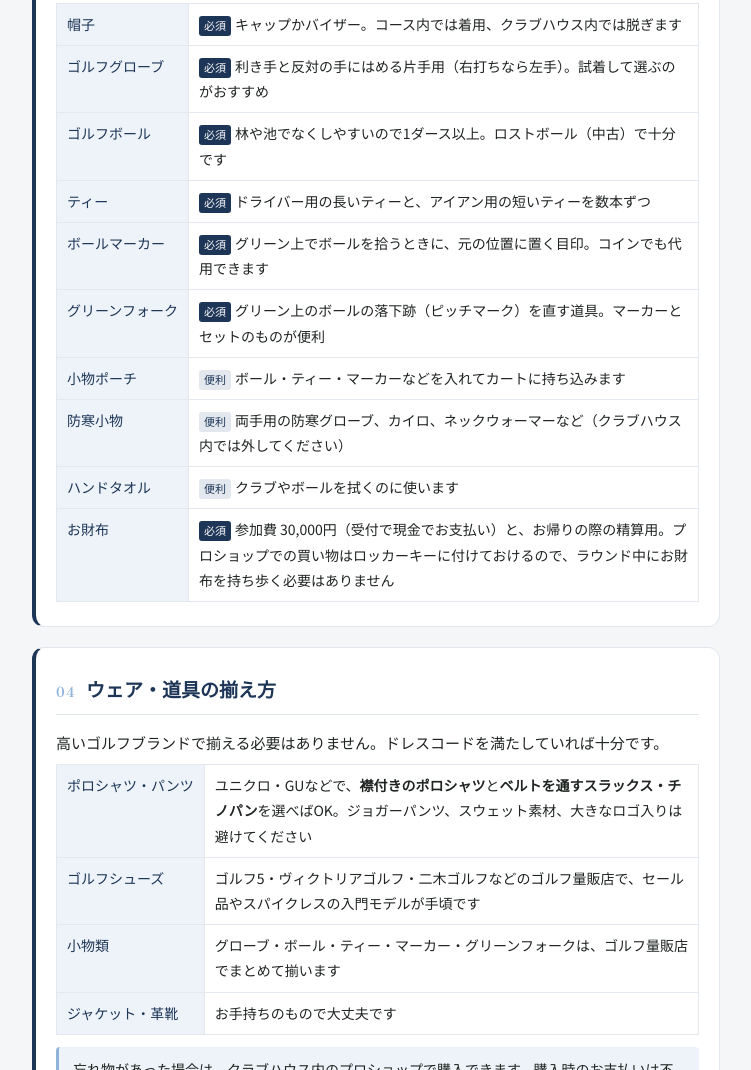
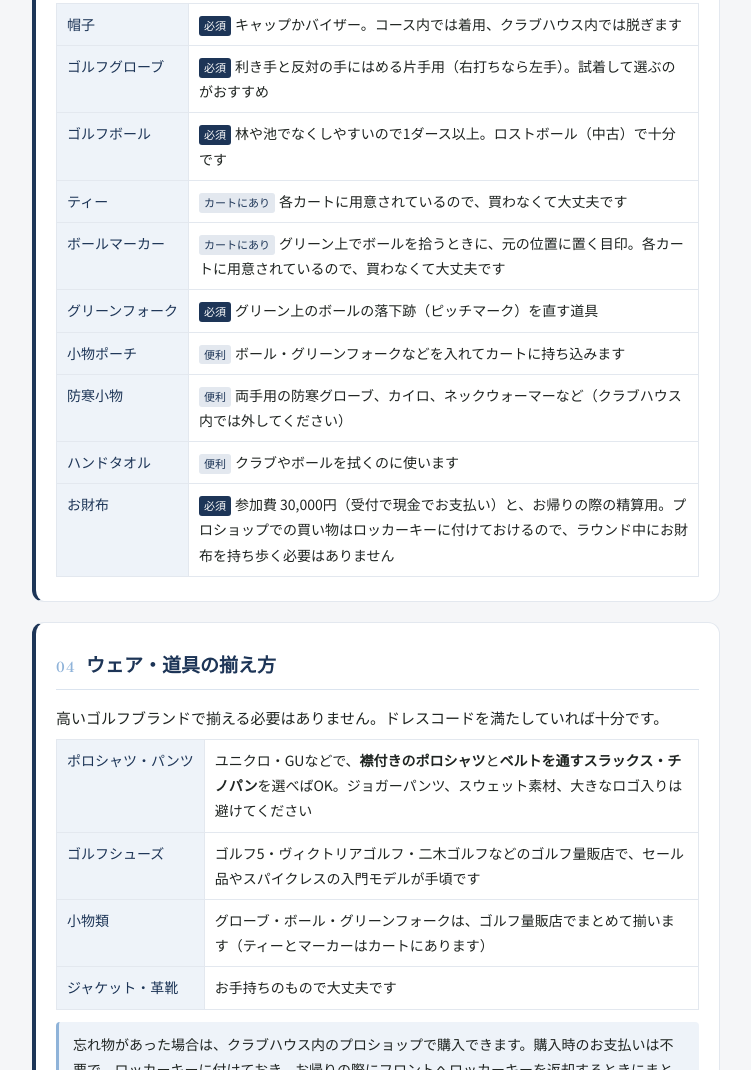
Before and after one commit to LYCK1986/plc2026-k7x9m2, a plain HTML site: page guide/beginner.html in a window 1280 px wide. Shown: the part 2621-3691 px from the top of the page, without its empty margins (264-1015 px from the left). Drawn offline with Linux system fonts and the light colour scheme; no server answers.

Commit message:
先生の修正を反映（パーティ17:00終了・ティーとマーカーはカートにあり）

```diff
--- a/guide/beginner.html
+++ b/guide/beginner.html
@@ -134,7 +134,7 @@
       <li><span class="t">8:00 開会式</span></li>
       <li><span class="t">8:30〜 ラウンド</span>カートで回ります。前半9ホールのあと、クラブハウスで昼食。その後後半9ホール</li>
       <li><span class="t">ラウンド後</span>クラブハウスのお風呂に入れます。汗を流してから、ロッカーで来場時の服装（ジャケット・革靴）に着替えます</li>
-      <li><span class="t">15:30 パーティ</span>表彰式を含めて18:00まで</li>
+      <li><span class="t">15:30 パーティ</span>表彰式を含めて17:00まで</li>
       <li><span class="t">お帰り</span>フロントにロッカーキーを返却します。プロショップで買い物をした方は、ロッカーキーに付けた分をここで各自精算してください</li>
     </ol>
   </section>
@@ -195,10 +195,10 @@
       <tr><th>帽子</th><td><span class="req">必須</span>キャップかバイザー。コース内では着用、クラブハウス内では脱ぎます</td></tr>
       <tr><th>ゴルフグローブ</th><td><span class="req">必須</span>利き手と反対の手にはめる片手用（右打ちなら左手）。試着して選ぶのがおすすめ</td></tr>
       <tr><th>ゴルフボール</th><td><span class="req">必須</span>林や池でなくしやすいので1ダース以上。ロストボール（中古）で十分です</td></tr>
-      <tr><th>ティー</th><td><span class="req">必須</span>ドライバー用の長いティーと、アイアン用の短いティーを数本ずつ</td></tr>
-      <tr><th>ボールマーカー</th><td><span class="req">必須</span>グリーン上でボールを拾うときに、元の位置に置く目印。コインでも代用できます</td></tr>
-      <tr><th>グリーンフォーク</th><td><span class="req">必須</span>グリーン上のボールの落下跡（ピッチマーク）を直す道具。マーカーとセットのものが便利</td></tr>
-      <tr><th>小物ポーチ</th><td><span class="opt">便利</span>ボール・ティー・マーカーなどを入れてカートに持ち込みます</td></tr>
+      <tr><th>ティー</th><td><span class="opt">カートにあり</span>各カートに用意されているので、買わなくて大丈夫です</td></tr>
+      <tr><th>ボールマーカー</th><td><span class="opt">カートにあり</span>グリーン上でボールを拾うときに、元の位置に置く目印。各カートに用意されているので、買わなくて大丈夫です</td></tr>
+      <tr><th>グリーンフォーク</th><td><span class="req">必須</span>グリーン上のボールの落下跡（ピッチマーク）を直す道具</td></tr>
+      <tr><th>小物ポーチ</th><td><span class="opt">便利</span>ボール・グリーンフォークなどを入れてカートに持ち込みます</td></tr>
       <tr><th>防寒小物</th><td><span class="opt">便利</span>両手用の防寒グローブ、カイロ、ネックウォーマーなど（クラブハウス内では外してください）</td></tr>
       <tr><th>ハンドタオル</th><td><span class="opt">便利</span>クラブやボールを拭くのに使います</td></tr>
       <tr><th>お財布</th><td><span class="req">必須</span>参加費 30,000円（受付で現金でお支払い）と、お帰りの際の精算用。プロショップでの買い物はロッカーキーに付けておけるので、ラウンド中にお財布を持ち歩く必要はありません</td></tr>
@@ -211,7 +211,7 @@
     <table>
       <tr><th>ポロシャツ・パンツ</th><td>ユニクロ・GUなどで、<b>襟付きのポロシャツ</b>と<b>ベルトを通すスラックス・チノパン</b>を選べばOK。ジョガーパンツ、スウェット素材、大きなロゴ入りは避けてください</td></tr>
       <tr><th>ゴルフシューズ</th><td>ゴルフ5・ヴィクトリアゴルフ・二木ゴルフなどのゴルフ量販店で、セール品やスパイクレスの入門モデルが手頃です</td></tr>
-      <tr><th>小物類</th><td>グローブ・ボール・ティー・マーカー・グリーンフォークは、ゴルフ量販店でまとめて揃います</td></tr>
+      <tr><th>小物類</th><td>グローブ・ボール・グリーンフォークは、ゴルフ量販店でまとめて揃います（ティーとマーカーはカートにあります）</td></tr>
       <tr><th>ジャケット・革靴</th><td>お手持ちのもので大丈夫です</td></tr>
     </table>
     <div class="note">忘れ物があった場合は、クラブハウス内のプロショップで購入できます。購入時のお支払いは不要で、ロッカーキーに付けておき、お帰りの際にフロントへロッカーキーを返却するときにまとめて精算します。ただし割高になるので、できるだけ事前にご準備ください。</div>
```
